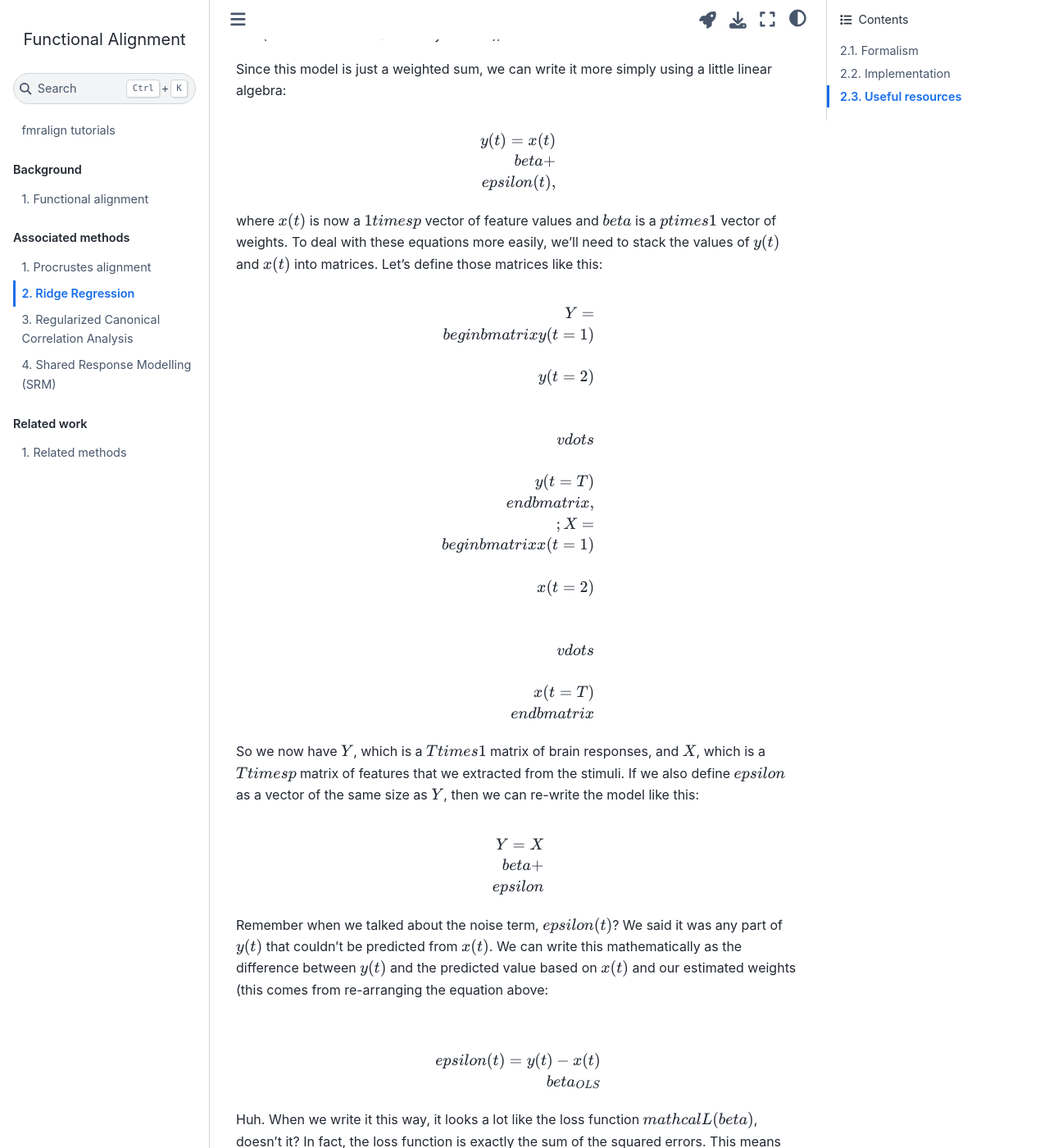
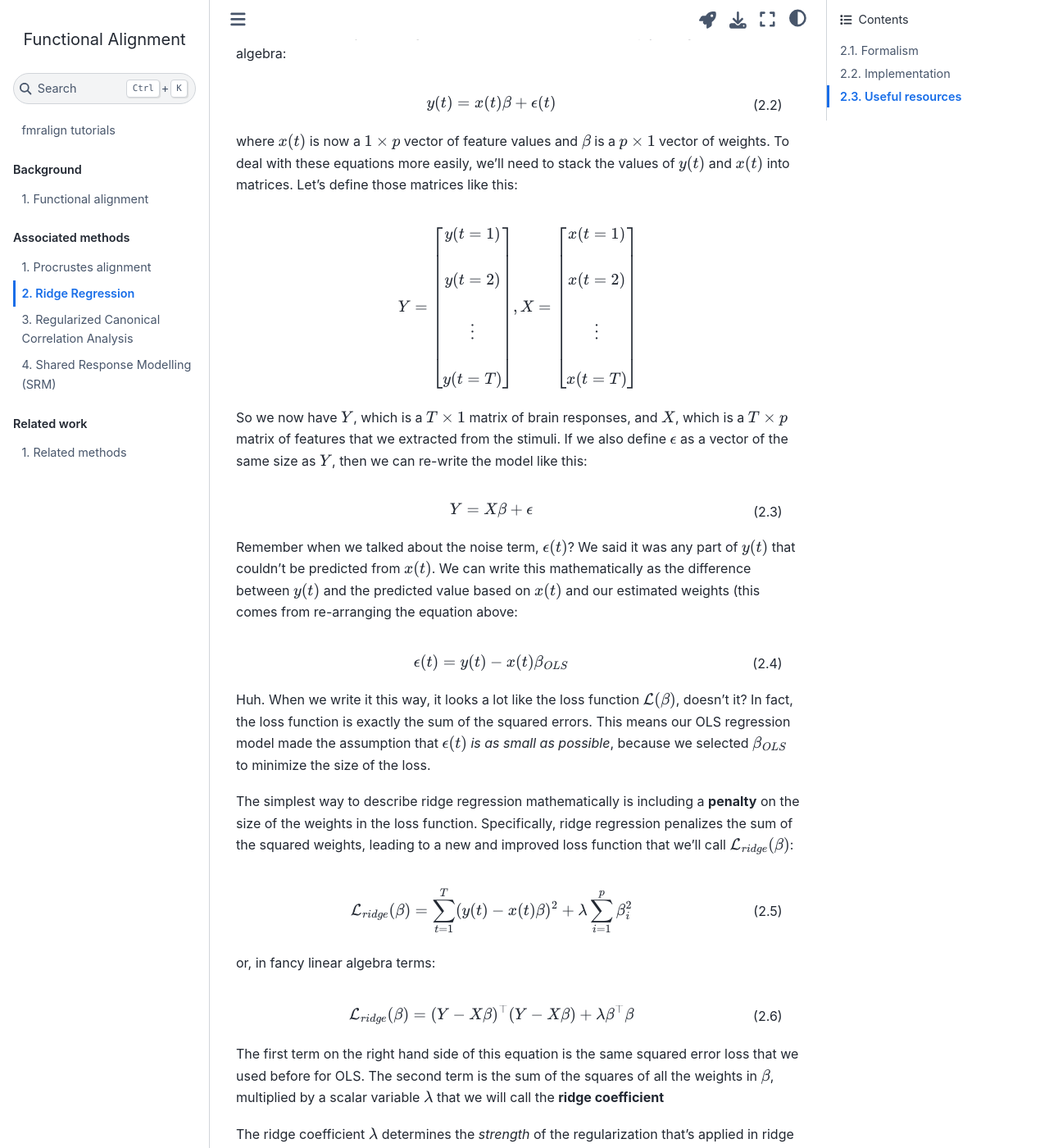
Before and after one commit to neurodatascience/fmralign-tutorials, a Jupyter Book: the page built from content/03-ridge-regression.md, in a window 1280 px wide and 1400 px high, scrolled down 647 px. Shown: the whole window at 82% size. Built offline with Jupyter Book 1.0.4 settings and Sphinx 7.4.7 and the Sphinx Book theme 1.1.4, drawn with Linux system fonts in a browser that asks for light colours; some of the changed text lies outside the part shown.

Commit message:
Improve math formatting

````diff
--- a/content/02-procrustes.md
+++ b/content/02-procrustes.md
@@ -67,7 +67,7 @@ we can re-write the minimization as:
 
 ```{math}
 :label: procrustes_eq_4
-\arg\max_{\mathbf{R}} \mathrm{Tr}\hspace{1pt}(\mathbf{R} \mathbf{U} \Sigma^ \mathbf{V}^2) \\
+\arg\max_{\mathbf{R}} \mathrm{Tr}\hspace{1pt}(\mathbf{R} \mathbf{U} \Sigma \mathbf{V}^\intercal) \\
 \mathbf{R}^\intercal\mathbf{R} = \mathbf{I}
 ```
 
--- a/content/03-ridge-regression.md
+++ b/content/03-ridge-regression.md
@@ -22,57 +22,80 @@ You say "I can break $s(t)$ into different parts, or features\". This transforms
 
 You say "I can predict $y(t)$ from a weighted combination of the features in $x(t)$". This means you are imagining a model that looks something like this,
 
-$$y(t) = \\sum_{i=1}^p x_i(t) \\beta_i + \\epsilon(t),$$
+```{math}
+:label: ridge_eq_1
+y(t) = \sum_{i=1}^p x_i(t) \beta_i + \epsilon(t)
+```
 
 where:
 
 * $x_i(t)$ refers to the $i$th feature in $x(t)$
-* $\\beta_i$ refers to the weight on that feature (we don't know what this weight is yet), and
-* $\\epsilon(t)$ refers to the noise, i.e. any part of $y(t)$ that you can't predict from $x(t)$ (we don't know what this is yet either)/
+* $\beta_i$ refers to the weight on that feature (we don't know what this weight is yet), and
+* $\epsilon(t)$ refers to the noise, i.e. any part of $y(t)$ that you can't predict from $x(t)$ (we don't know what this is yet either)
 
 Since this model is just a weighted sum, we can write it more simply using a little linear algebra:
 
-$$y(t) = x(t) \\beta + \\epsilon(t),$$
+```{math}
+:label: ridge_eq_2
+y(t) = x(t) \beta + \epsilon(t)
+```
 
-where $x(t)$ is now a $1 \\times p$ vector of feature values and $\\beta$ is a $p \\times 1$ vector of weights.
+where $x(t)$ is now a $1 \times p$ vector of feature values and $\beta$ is a $p \times 1$ vector of weights.
 To deal with these equations more easily, we'll need to stack the values of $y(t)$ and $x(t)$ into matrices. Let's define those matrices like this:
 
-$$Y = \\begin{bmatrix} y(t=1) \\\\ y(t=2) \\\\ \\vdots \\\\ y(t=T) \\end{bmatrix}, \\;
-  X = \\begin{bmatrix} x(t=1) \\\\ x(t=2) \\\\ \\vdots \\\\ x(t=T) \\end{bmatrix} $$
+```{math}
+Y = \begin{bmatrix} y(t=1) \\\\ y(t=2) \\\\ \vdots \\\\ y(t=T) \end{bmatrix},
+X = \begin{bmatrix} x(t=1) \\\\ x(t=2) \\\\ \vdots \\\\ x(t=T) \end{bmatrix}
+```
 
-So we now have $Y$, which is a $T \\times 1$ matrix of brain responses, and $X$, which is a $T \\times p$ matrix of features that we extracted from the stimuli. If we also define $\\epsilon$ as a vector of the same size as $Y$, then we can re-write the model like this:
+So we now have $Y$, which is a $T \times 1$ matrix of brain responses, and $X$, which is a $T \times p$ matrix of features that we extracted from the stimuli. If we also define $\epsilon$ as a vector of the same size as $Y$, then we can re-write the model like this:
 
-$$ Y = X \\beta + \\epsilon $$
+```{math}
+:label: ridge_eq_3
+Y = X \beta + \epsilon
+```
 
-Remember when we talked about the noise term, $\\epsilon(t)$? We said it was any part of $y(t)$ that couldn't be predicted from $x(t)$. We can write this mathematically as the difference between $y(t)$ and the predicted value based on $x(t)$ and our estimated weights (this comes from re-arranging the equation above:
+Remember when we talked about the noise term, $\epsilon(t)$? We said it was any part of $y(t)$ that couldn't be predicted from $x(t)$. We can write this mathematically as the difference between $y(t)$ and the predicted value based on $x(t)$ and our estimated weights (this comes from re-arranging the equation above:
 
-$$\\epsilon(t) = y(t) - x(t) \\beta_{OLS}$$
+```{math}
+:label: ridge_eq_4
+\epsilon(t) = y(t) - x(t) \beta_{OLS}
+```
 
-Huh. When we write it this way, it looks a lot like the loss function $\\mathcal{L}(\\beta)$, doesn't it? In fact, the loss function is exactly the sum of the squared errors. This means our OLS regression model made the assumption that _$\\epsilon(t)$ is as small as possible_, because we selected $\\beta_{OLS}$ to minimize the size of the loss.
+Huh. When we write it this way, it looks a lot like the loss function $\mathcal{L}(\beta)$, doesn't it? In fact, the loss function is exactly the sum of the squared errors. This means our OLS regression model made the assumption that _$\epsilon(t)$ is as small as possible_, because we selected $\beta_{OLS}$ to minimize the size of the loss.
 
-The simplest way to describe ridge regression mathematically is including a **penalty** on the size of the weights in the loss function. Specifically, ridge regression penalizes the sum of the squared weights, leading to a new and improved loss function that we'll call $\\mathcal{L}_{ridge}(\\beta)$:
+The simplest way to describe ridge regression mathematically is including a **penalty** on the size of the weights in the loss function. Specifically, ridge regression penalizes the sum of the squared weights, leading to a new and improved loss function that we'll call $\mathcal{L}_{ridge}(\beta)$:
 
-$$ \\mathcal{L}_{ridge}(\\beta) = \\sum_{t=1}^T (y(t) - x(t) \\beta)^2 + \\lambda \\sum_{i=1}^p \\beta_i^2 $$
+```{math}
+:label: ridge_eq_5
+\mathcal{L}_{ridge}(\beta) = \sum_{t=1}^T (y(t) - x(t) \beta)^2 + \lambda \sum_{i=1}^p \beta_i^2
+```
 
 or, in fancy linear algebra terms:
 
-$$ \\mathcal{L}_{ridge}(\\beta) = (Y - X\\beta)^\\top (Y - X \\beta) + \\lambda \\beta^\\top \\beta $$
+```{math}
+:label: ridge_eq_6
+\mathcal{L}_{ridge}(\beta) = (Y - X\beta)^\top (Y - X \beta) + \lambda \beta^\top \beta
+```
 
-The first term on the right hand side of this equation is the same squared error loss that we used before for OLS. The second term is the sum of the squares of all the weights in $\\beta$, multiplied by a scalar variable $\\lambda$ that we will call the **ridge coefficient**
+The first term on the right hand side of this equation is the same squared error loss that we used before for OLS. The second term is the sum of the squares of all the weights in $\beta$, multiplied by a scalar variable $\lambda$ that we will call the **ridge coefficient**
 
-The ridge coefficient $\\lambda$ determines the _strength_ of the regularization that's applied in ridge regression:
+The ridge coefficient $\lambda$ determines the _strength_ of the regularization that's applied in ridge regression:
 
-* If you give $\\lambda$ a large value, then the penalty term will be big relative to the loss, and the resulting weights will be very small. (In the limit of very large $\\lambda$ you will force the weights to be almost exactly zero!)
-* If you give $\\lambda$ a small value, then the penalty term will be small relative to the loss, and the resulting weights will not be too different from the OLS weights. (In the limit of $\\lambda \\rightarrow 0$, the penalty term will be zero and you'll get back exactly the OLS solution!)
+* If you give $\lambda$ a large value, then the penalty term will be big relative to the loss, and the resulting weights will be very small. (In the limit of very large $\lambda$ you will force the weights to be almost exactly zero!)
+* If you give $\lambda$ a small value, then the penalty term will be small relative to the loss, and the resulting weights will not be too different from the OLS weights. (In the limit of $\lambda \rightarrow 0$, the penalty term will be zero and you'll get back exactly the OLS solution!)
 
-To get the ridge regression weights, $\\beta_{ridge}$, you minimize the ridge loss function. We don't need to go through the full derivation of the solution (though it's pretty fun, and easy to do based on the matrix calculus we did for the OLS solution!), so let's just take a look at the answer:
+To get the ridge regression weights, $\beta_{ridge}$, you minimize the ridge loss function. We don't need to go through the full derivation of the solution (though it's pretty fun, and easy to do based on the matrix calculus we did for the OLS solution!), so let's just take a look at the answer:
 
-$$ \\beta_{ridge} = (X^\\top X + \\lambda I)^{-1} X^\\top Y $$
+```{math}
+:label: ridge_eq_7
+\beta_{ridge} = (X^\top X + \lambda I)^{-1} X^\top Y
+```
 
 Compute $R$ s.t. $|| XR - Y ||^2 + alpha ||R||^2$ is minimized with CV.
 
 ```{math}
-:label: ridge_eq_1
+:label: ridge_eq_8
 ||y - Xw||^2_2 + alpha * ||w||^2_2
 ```
 
````
Also changed, not shown: content/05-shared-response-model.md (+3 -3 lines).
